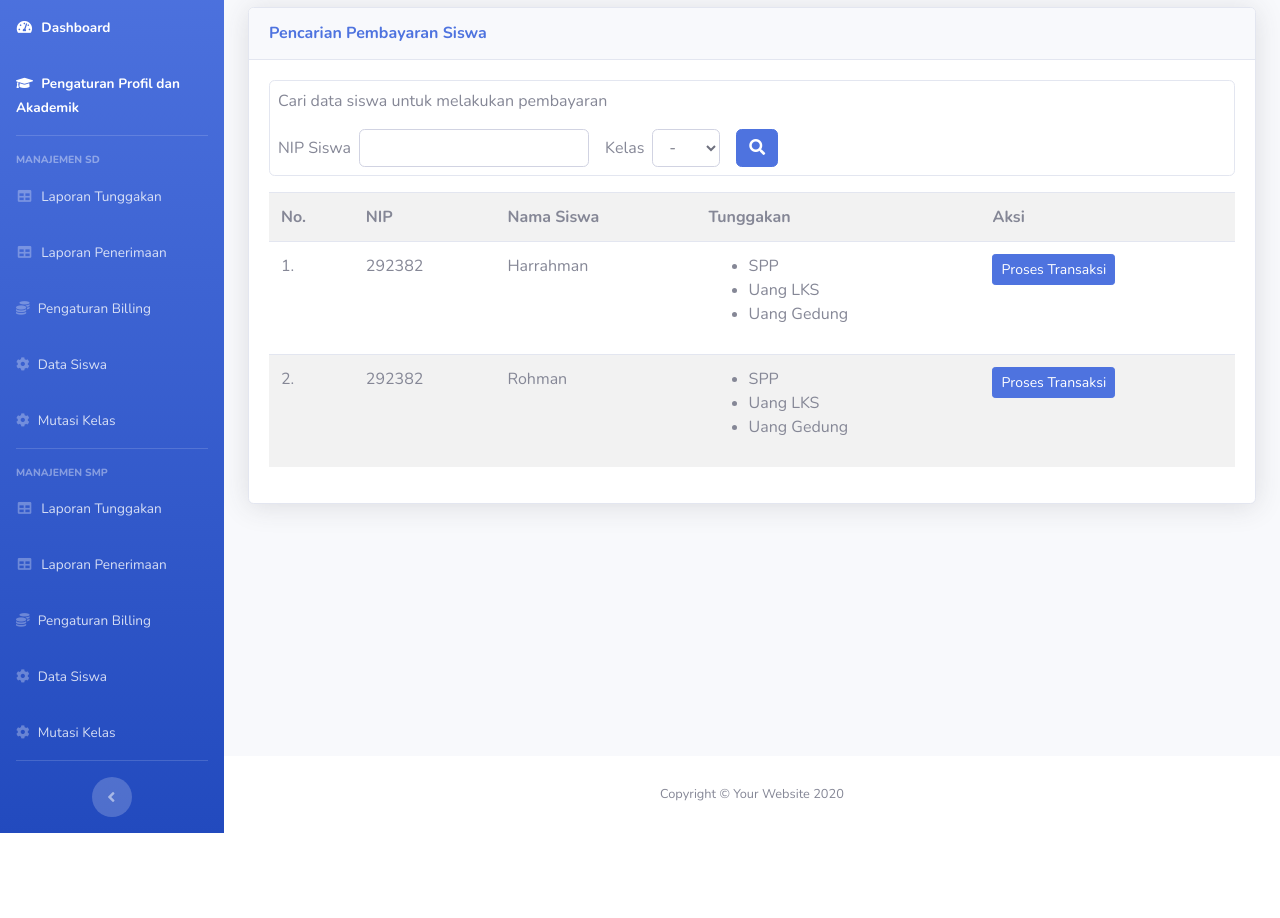
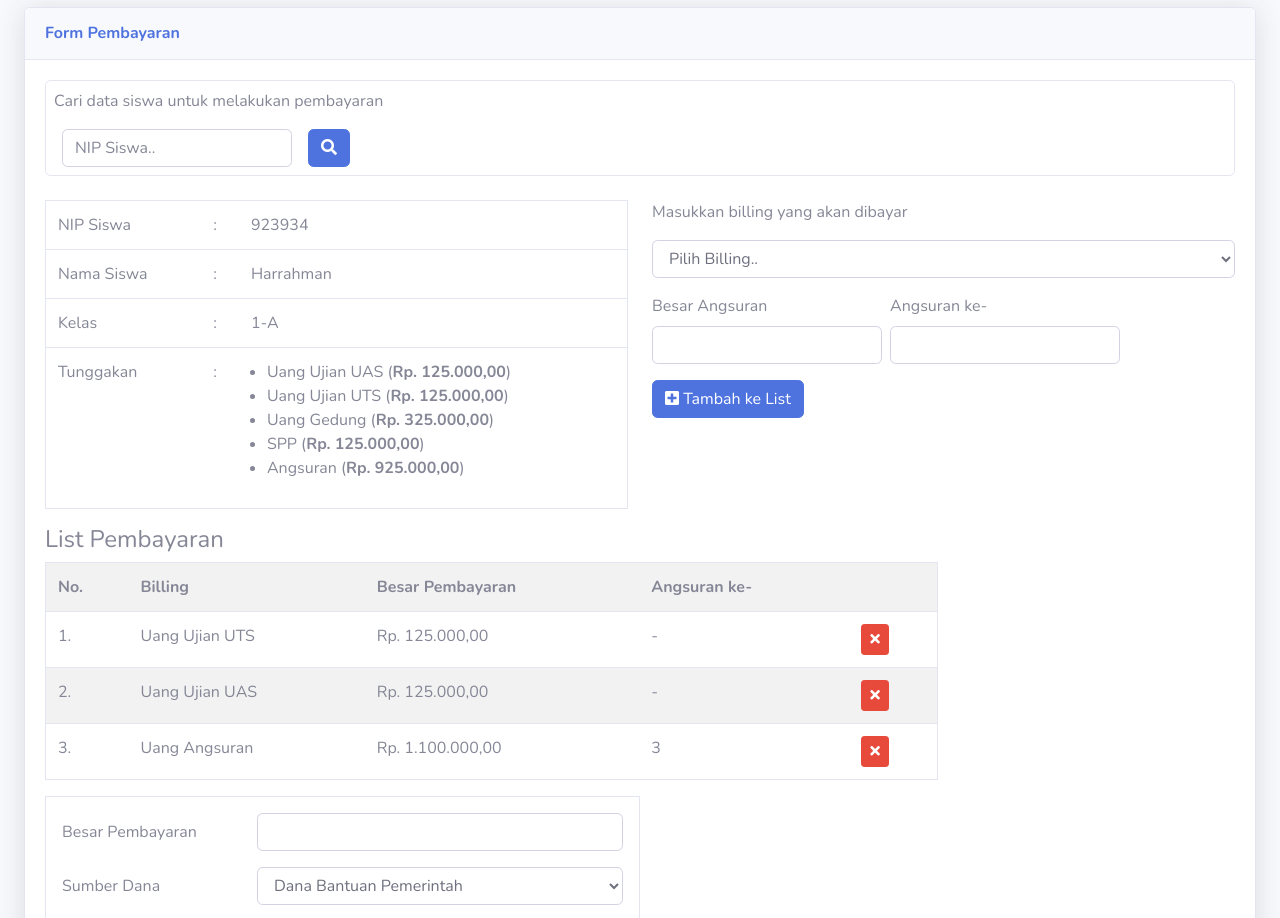
Before and after one commit to MHervian/manajemen-keuangan-siswa, a plain HTML site: page keuangan_siswa/transaksi.html in a window 1280 px wide. Shown: the part 145-1063 px from the top of the page. Before the commit the page ends 978 px from the top, so only its background shows below. Drawn offline with nearby package versions, Linux system fonts and the light colour scheme.

Commit message:
Update interface transaction page

```diff
--- a/keuangan_siswa/transaksi.html
+++ b/keuangan_siswa/transaksi.html
@@ -32,138 +32,6 @@
   <body id="page-top">
     <!-- Page Wrapper -->
     <div id="wrapper">
-      <!-- Sidebar -->
-      <ul
-        class="navbar-nav bg-gradient-primary sidebar sidebar-dark accordion"
-        id="accordionSidebar"
-      >
-        <!-- Sidebar - Brand -->
-        <a
-          class="sidebar-brand d-flex align-items-center justify-content-center"
-          href="../program.html"
-        >
-          <div class="sidebar-brand-text mx-3">
-            Admin Sistem
-            <span style="display: block; font-size: 10px; opacity: 0.55;"
-              >Keuangan Siswa</span
-            >
-          </div>
-        </a>
-
-        <!-- Divider -->
-        <hr class="sidebar-divider my-0" />
-
-        <!-- Nav Item - Dashboard -->
-        <li class="nav-item active">
-          <a class="nav-link" href="../program.html">
-            <i class="fas fa-home"></i>
-            <span>Homepage</span></a
-          >
-        </li>
-
-        <hr class="sidebar-divider" />
-
-        <li class="nav-item active">
-          <a class="nav-link" href="dashboard.html">
-            <i class="fas fa-fw fa-tachometer-alt"></i>
-            <span>Dashboard</span></a
-          >
-        </li>
-        <li class="nav-item active">
-          <a class="nav-link" href="pengaturan.html">
-            <i class="fas fa-graduation-cap"></i>
-            <span>Pengaturan Profil dan Akademik</span></a
-          >
-        </li>
-
-        <!-- Divider -->
-        <hr class="sidebar-divider" />
-
-        <!-- Manajemen SPP area -->
-        <div class="sidebar-heading">
-          Manajemen SD
-        </div>
-        <li class="nav-item">
-          <a class="nav-link" href="tunggakan.html">
-            <i class="fas fa-fw fa-table"></i>
-            <span>Laporan Tunggakan</span>
-          </a>
-        </li>
-        <li class="nav-item">
-          <a class="nav-link" href="penerimaan.html">
-            <i class="fas fa-fw fa-table"></i>
-            <span>Laporan Penerimaan</span>
-          </a>
-        </li>
-        <li class="nav-item">
-          <a class="nav-link" href="pengaturan_billing.html">
-            <i class="fas fa-coins"></i>
-            <span>Pengaturan Billing</span>
-          </a>
-        </li>
-        <li class="nav-item">
-          <a class="nav-link" href="siswa.html">
-            <i class="fas fa-cog"></i>
-            <span>Data Siswa</span>
-          </a>
-        </li>
-        <li class="nav-item">
-          <a class="nav-link" href="mutasi.html">
-            <i class="fas fa-cog"></i>
-            <span>Mutasi Kelas</span>
-          </a>
-        </li>
-
-        <!-- Divider -->
-        <hr class="sidebar-divider" />
-
-        <!-- Manajemen Siswa Area -->
-        <div class="sidebar-heading">
-          Manajemen SMP
-        </div>
-
-        <!-- Nav Item - Pages Collapse Menu -->
-        <li class="nav-item">
-          <a class="nav-link" href="tunggakan.html">
-            <i class="fas fa-fw fa-table"></i>
-            <span>Laporan Tunggakan</span>
-          </a>
-        </li>
-        <li class="nav-item">
-          <a class="nav-link" href="penerimaan.html">
-            <i class="fas fa-fw fa-table"></i>
-            <span>Laporan Penerimaan</span>
-          </a>
-        </li>
-        <li class="nav-item">
-          <a class="nav-link" href="pengaturan_billing.html">
-            <i class="fas fa-coins"></i>
-            <span>Pengaturan Billing</span>
-          </a>
-        </li>
-        <li class="nav-item">
-          <a class="nav-link" href="siswa.html">
-            <i class="fas fa-cog"></i>
-            <span>Data Siswa</span>
-          </a>
-        </li>
-        <li class="nav-item">
-          <a class="nav-link" href="mutasi.html">
-            <i class="fas fa-cog"></i>
-            <span>Mutasi Kelas</span>
-          </a>
-        </li>
-
-        <!-- Divider -->
-        <hr class="sidebar-divider d-none d-md-block" />
-
-        <!-- Sidebar Toggler (Sidebar) -->
-        <div class="text-center d-none d-md-inline">
-          <button class="rounded-circle border-0" id="sidebarToggle"></button>
-        </div>
-      </ul>
-      <!-- End of Sidebar -->
-
       <!-- Content Wrapper -->
       <div id="content-wrapper" class="d-flex flex-column">
         <!-- Main Content -->
@@ -184,8 +52,8 @@
             <div
               class="d-none d-sm-inline-block form-inline mr-auto ml-md-3 my-2 my-md-0 mw-100 navbar-search"
             >
-              <a href="transaksi.html" class="btn btn-primary btn-lg"
-                ><i class="fas fa-money-check-alt"></i> Transaksi Billing</a
+              <a href="dashboard.html" class="btn btn-primary"
+                ><i class="fas fa-arrow-circle-left"></i> Ke Dashboard</a
               >
             </div>
 
@@ -240,7 +108,7 @@
             <div
               class="d-sm-flex align-items-center justify-content-between mb-4"
             >
-              <h1 class="h3 mb-0 text-gray-800">Pembayaran</h1>
+              <h1 class="h3 mb-0 text-gray-800">Pembayaran Billing Siswa</h1>
             </div>
 
             <!-- Content Row -->
@@ -249,34 +117,21 @@
                 <div class="card shadow mb-4">
                   <div class="card-header py-3 d-flex align-items-center">
                     <h6 class="m-0 font-weight-bold text-primary">
-                      Pencarian Pembayaran Siswa
+                      Form Pembayaran
                     </h6>
                   </div>
                   <!-- Card Body -->
                   <div class="card-body">
-                    <div class="mb-3 border rounded p-2">
+                    <div class="mb-4 border rounded p-2">
                       <p>Cari data siswa untuk melakukan pembayaran</p>
                       <form class="form-inline">
                         <div class="form-group">
-                          <label for="namaSiswa">NIP Siswa</label>
                           <input
                             type="text"
                             id="namaSiswa"
                             class="form-control ml-2"
+                            placeholder="NIP Siswa.."
                           />
-                        </div>
-                        <div class="form-group ml-3">
-                          <label for="kelas">Kelas</label>
-                          <select id="kelas" class="form-control ml-2">
-                            <option>-</option>
-                            <option>1A</option>
-                            <option>1B</option>
-                            <option>1C</option>
-                            <option>1D</option>
-                            <option>1E</option>
-                            <option>1F</option>
-                            <option>1G</option>
-                          </select>
                         </div>
                         <div class="form-group ml-3">
                           <button type="submit" class="btn btn-primary">
@@ -285,53 +140,182 @@
                         </div>
                       </form>
                     </div>
-                    <table class="table table-striped">
+                    <form>
+                      <div class="row">
+                        <div class="col-xl-6 col-lg-6">
+                          <table class="table border">
+                            <tr>
+                              <td>NIP Siswa</td>
+                              <td>:</td>
+                              <td>923934</td>
+                            </tr>
+                            <tr>
+                              <td>Nama Siswa</td>
+                              <td>:</td>
+                              <td>Harrahman</td>
+                            </tr>
+                            <tr>
+                              <td>Kelas</td>
+                              <td>:</td>
+                              <td>1-A</td>
+                            </tr>
+                            <tr>
+                              <td>Tunggakan</td>
+                              <td>:</td>
+                              <td>
+                                <ul class="pl-3">
+                                  <li>
+                                    Uang Ujian UAS (<span
+                                      class="font-weight-bold"
+                                      >Rp. 125.000,00</span
+                                    >)
+                                  </li>
+                                  <li>
+                                    Uang Ujian UTS (<span
+                                      class="font-weight-bold"
+                                      >Rp. 125.000,00</span
+                                    >)
+                                  </li>
+                                  <li>
+                                    Uang Gedung (<span class="font-weight-bold"
+                                      >Rp. 325.000,00</span
+                                    >)
+                                  </li>
+                                  <li>
+                                    SPP (<span class="font-weight-bold"
+                                      >Rp. 125.000,00</span
+                                    >)
+                                  </li>
+                                  <li>
+                                    Angsuran (<span class="font-weight-bold"
+                                      >Rp. 925.000,00</span
+                                    >)
+                                  </li>
+                                </ul>
+                              </td>
+                            </tr>
+                          </table>
+                        </div>
+                        <div class="col-xl-6 col-lg-6">
+                          <p>Masukkan billing yang akan dibayar</p>
+                          <div class="form-group">
+                            <select class="form-control">
+                              <option>Pilih Billing..</option>
+                              <option>Uang Ujian UAS</option>
+                              <option>Uang Ujian UTS</option>
+                              <option>Uang Gedung</option>
+                              <option>SPP</option>
+                            </select>
+                          </div>
+                          <div class="d-flex" id="pilihanAngsuran">
+                            <div class="form-group">
+                              <label>Besar Angsuran</label>
+                              <input type="text" class="form-control" />
+                            </div>
+                            <div class="form-group ml-2">
+                              <label>Angsuran ke-</label>
+                              <input type="number" class="form-control" />
+                            </div>
+                          </div>
+                          <div class="form-group">
+                            <button type="button" class="btn btn-primary">
+                              <i class="fas fa-plus-square"></i> Tambah ke List
+                            </button>
+                          </div>
+                        </div>
+                      </div>
+                      <h4>List Pembayaran</h4>
+                      <table class="table table-striped border w-75">
                         <tr>
                           <th>No.</th>
-                        <th>NIP</th>
-                        <th>Nama Siswa</th>
-                        <th>Tunggakan</th>
-                        <th>Aksi</th>
+                          <th>Billing</th>
+                          <th>Besar Pembayaran</th>
+                          <th>Angsuran ke-</th>
+                          <th></th>
                         </tr>
                         <tr>
                           <td>1.</td>
-                        <td>292382</td>
-                        <td>Harrahman</td>
+                          <td>Uang Ujian UTS</td>
+                          <td>Rp. 125.000,00</td>
+                          <td>-</td>
                           <td>
-                          <ul>
-                            <li>SPP</li>
-                            <li>Uang LKS</li>
-                            <li>Uang Gedung</li>
-                          </ul>
-                        </td>
-                        <td>
-                          <a
-                            href="proses_billing.html"
-                            class="btn btn-primary btn-sm"
-                            >Proses Transaksi</a
+                            <button
+                              type="button"
+                              class="btn btn-sm btn-danger border-danger text-white"
                             >
+                              <i class="fas fa-times"></i>
+                            </button>
                           </td>
                         </tr>
                         <tr>
                           <td>2.</td>
-                        <td>292382</td>
-                        <td>Rohman</td>
+                          <td>Uang Ujian UAS</td>
+                          <td>Rp. 125.000,00</td>
+                          <td>-</td>
                           <td>
-                          <ul>
-                            <li>SPP</li>
-                            <li>Uang LKS</li>
-                            <li>Uang Gedung</li>
-                          </ul>
+                            <button
+                              type="button"
+                              class="btn btn-sm btn-danger border-danger text-white"
+                            >
+                              <i class="fas fa-times"></i>
+                            </button>
                           </td>
+                        </tr>
+                        <tr>
+                          <td>3.</td>
+                          <td>Uang Angsuran</td>
                           <td>
-                          <a
-                            href="proses_billing.html"
-                            class="btn btn-primary btn-sm"
-                            >Proses Transaksi</a
+                            Rp. 1.100.000,00
+                          </td>
+                          <td>3</td>
+                          <td>
+                            <button
+                              type="button"
+                              class="btn btn-sm btn-danger border-danger text-white"
                             >
+                              <i class="fas fa-times"></i>
+                            </button>
                           </td>
                         </tr>
                       </table>
+                      <div class="mb-4 border w-50 p-3">
+                        <div class="form-group row">
+                          <label
+                            for="besarPembayaran"
+                            class="col-sm-4 col-form-label"
+                            >Besar Pembayaran</label
+                          >
+                          <div class="col-sm-8">
+                            <input
+                              type="text"
+                              id="besarPembayaran"
+                              class="form-control"
+                            />
+                          </div>
+                        </div>
+                        <div class="form-group row">
+                          <label
+                            for="sumberDana"
+                            class="col-form-label col-sm-4"
+                            >Sumber Dana</label
+                          >
+                          <div class="col-sm-8">
+                            <select class="form-control">
+                              <option>Dana Bantuan Pemerintah</option>
+                              <option>Dana Siswa</option>
+                            </select>
+                          </div>
+                        </div>
+                        <div class="form-group">
+                          <button type="reset" class="btn btn-secondary">
+                            Ulangi Transaksi
+                          </button>
+                          <button type="submit" class="btn btn-primary">
+                            Proses Transaksi
+                          </button>
+                        </div>
+                      </div>
+                    </form>
                   </div>
                 </div>
               </div>
```
Lines whose indentation alone changed are shown as unchanged.
